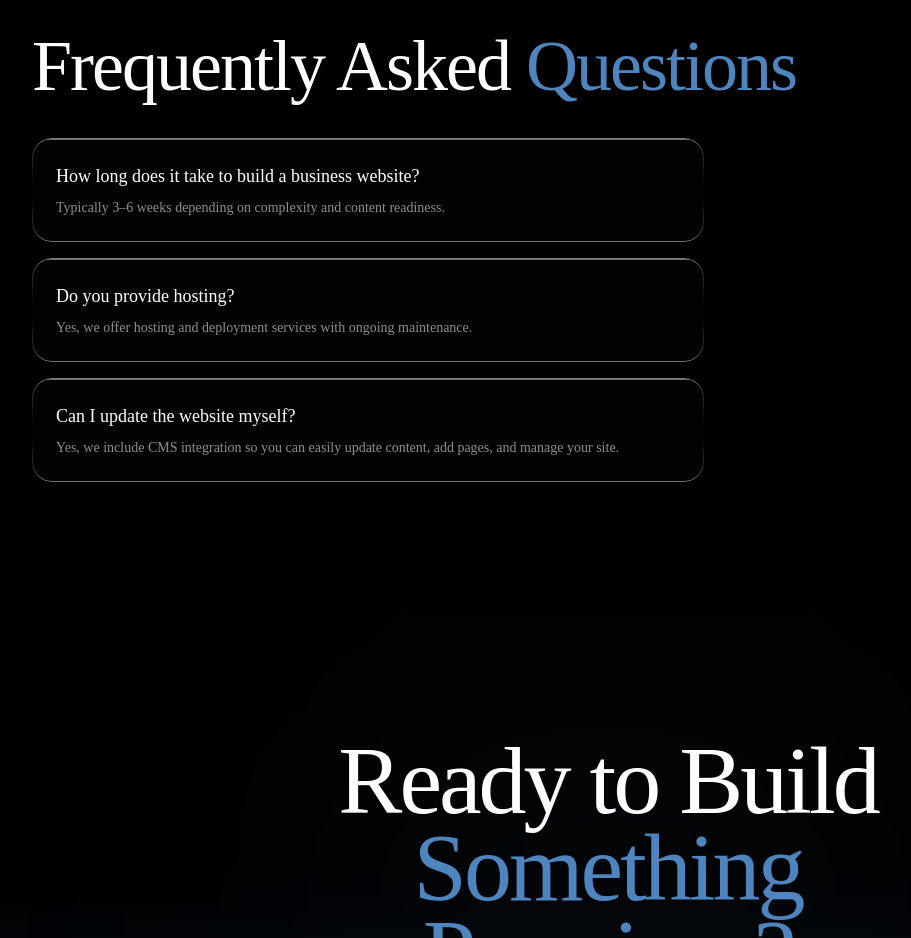
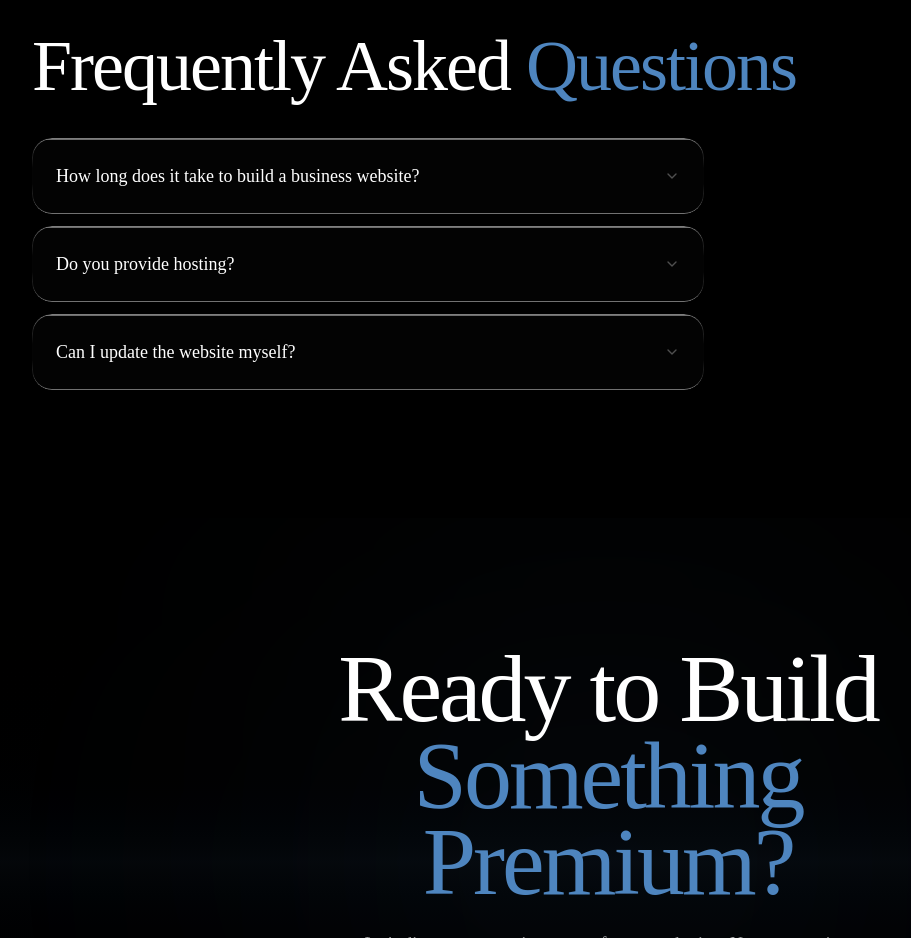
Before and after one commit to arnav27-22/arom-studio, a React (Vite) app: page /services/business-websites in a window 1280 px wide. Shown: the part 1780-2718 px from the top of the page, without its empty margins (32-943 px from the left). Built offline with nearby package versions, Linux system fonts and the light colour scheme; a web font is replaced by a local one.

Commit message:
Add accordion FAQ to service detail pages

```diff
--- a/src/pages/ServiceDetail.tsx
+++ b/src/pages/ServiceDetail.tsx
@@ -1,5 +1,6 @@
+import { useState } from 'react'
 import { useParams, Link } from 'react-router-dom'
-import { Check, ArrowUpRight, ArrowLeft } from 'lucide-react'
+import { Check, ArrowUpRight, ArrowLeft, ChevronDown } from 'lucide-react'
 import { Section, Container, SectionHeader } from '../components/ui/Section'
 import { SEO } from '../components/ui/SEO'
 import { GlassCard } from '../components/ui/GlassCard'
@@ -9,6 +10,7 @@ import { services } from '../data/services'
 export default function ServiceDetail() {
   const { slug } = useParams<{ slug: string }>()
   const service = services.find((s) => s.slug === slug)
+  const [openFaq, setOpenFaq] = useState<number | null>(null)
 
   if (!service) {
     return (
@@ -112,12 +114,32 @@ export default function ServiceDetail() {
         <Section>
           <Container>
             <SectionHeader title="Frequently Asked" highlightWord="Questions" align="left" className="mb-10" />
-            <div className="space-y-4 max-w-2xl">
+            <div className="space-y-3 max-w-2xl">
               {service.faqs.map((faq, i) => (
-                <GlassCard key={i} hover={false} className="!rounded-[20px]">
-                  <h4 className="font-heading text-lg text-white mb-2">{faq.question}</h4>
-                  <p className="text-sm text-white/55 font-body font-light">{faq.answer}</p>
-                </GlassCard>
+                <div key={i}>
+                  <button
+                    onClick={() => setOpenFaq(openFaq === i ? null : i)}
+                    className="w-full glass !rounded-[20px] p-5 md:p-6 text-left flex items-center justify-between gap-4 cursor-pointer hover:bg-white/[0.03] transition-colors"
+                  >
+                    <span className="font-heading text-lg text-white">{faq.question}</span>
+                    <ChevronDown
+                      className="h-4 w-4 text-white/30 shrink-0 transition-transform duration-300"
+                      style={{ transform: openFaq === i ? 'rotate(180deg)' : 'rotate(0deg)' }}
+                    />
+                  </button>
+                  <div
+                    className="overflow-hidden transition-all duration-300 ease-in-out"
+                    style={{
+                      maxHeight: openFaq === i ? '300px' : '0px',
+                      opacity: openFaq === i ? 1 : 0,
+                    }}
+                  >
+                    <div className="px-5 md:px-6 pb-5 md:pb-6 pt-3">
+                      <div className="w-8 h-[1.5px] bg-accent/30 mb-3" />
+                      <p className="text-sm text-white/55 font-body font-light leading-relaxed">{faq.answer}</p>
+                    </div>
+                  </div>
+                </div>
               ))}
             </div>
           </Container>
```
